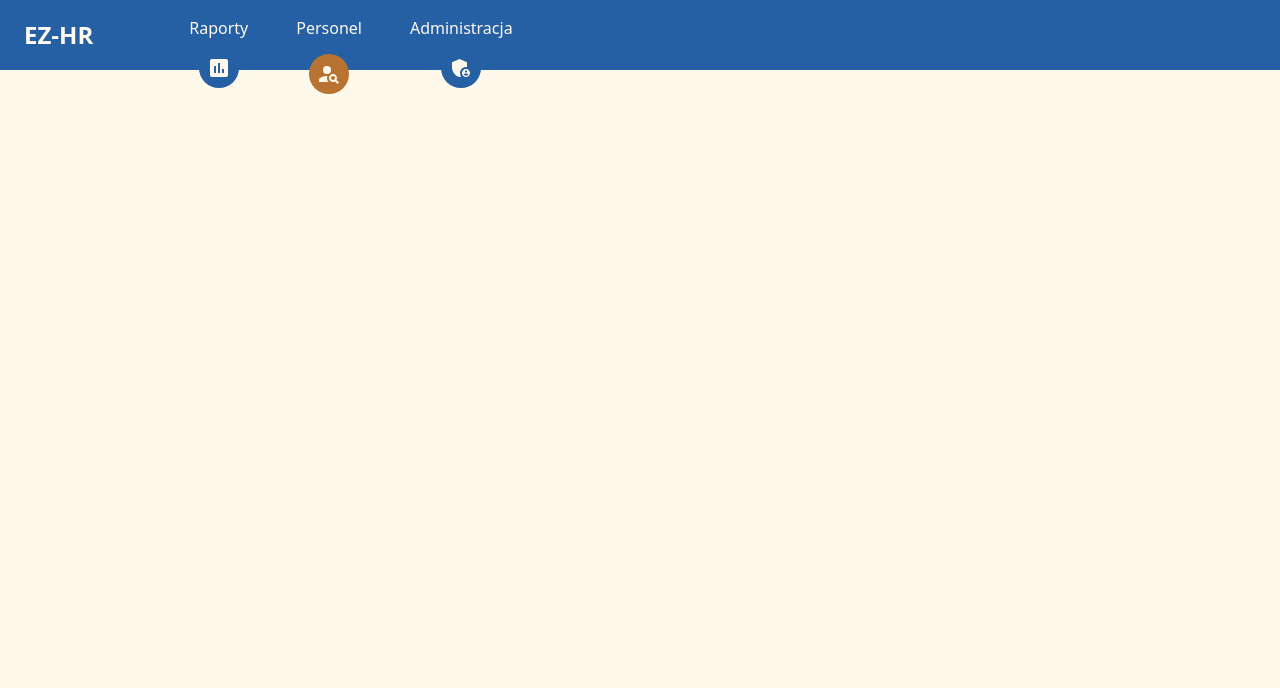
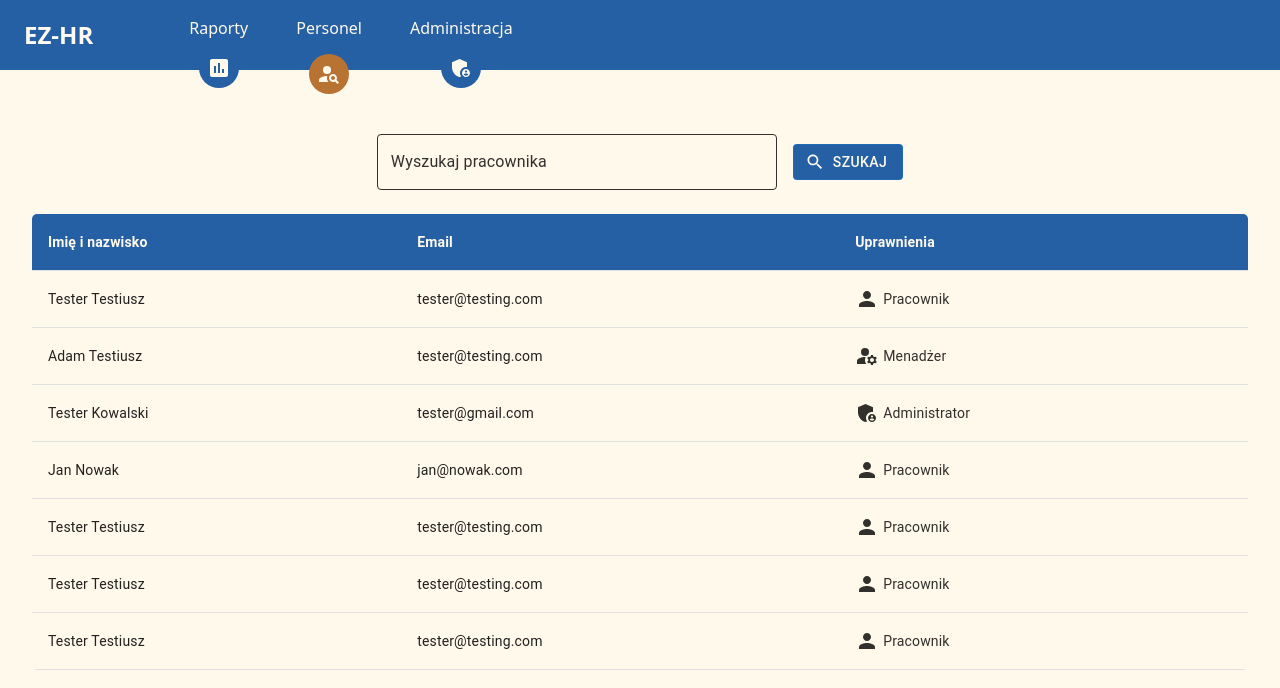
Before and after one commit to tomaszzozo/projektZespolowy, a React (Create React App) app in the folder frontend/: page /personnel in a window 1280 px wide. Shown: the top 688 px of the page. Built offline with nearby package versions, Linux system fonts and the light colour scheme.

Commit message:
personnel sort

```diff
--- a/frontend/src/components/Header/Header.tsx
+++ b/frontend/src/components/Header/Header.tsx
@@ -41,7 +41,7 @@ export default function Header(props: Props) {
   return (
     <header
       className={
-        "position-sticky top-0 container-fluid p-0 m-0 mb-5 bg-primary d-flex align-items-center " +
+        "position-sticky top-0 container-fluid p-0 bg-primary d-flex align-items-center " +
         styles.header
       }
     >
--- a/frontend/src/components/Header/styles.module.scss
+++ b/frontend/src/components/Header/styles.module.scss
@@ -1,3 +1,4 @@
 header {
   height: 70px;
+  margin-bottom: 4rem !important;
 }
--- /dev/null
+++ b/frontend/src/endpoints/Personnel/Personnel.scripts.tsx
@@ -0,0 +1,68 @@
+import PersonIcon from "@mui/icons-material/Person";
+import ManageAccountsIcon from "@mui/icons-material/ManageAccounts";
+import AdminPanelSettingsIcon from "@mui/icons-material/AdminPanelSettings";
+import BugReportIcon from "@mui/icons-material/BugReport";
+import { Person } from "./Personnel";
+
+export namespace PersonnelScripts {
+	export const getRole = (role: number) => {
+		if (role === 0) return "Pracownik";
+		else if (role === 1) return "Menadżer";
+		else if (role === 2) return "Administrator";
+		else return "Błąd!";
+	};
+
+	export const getRoleIcon = (role: number) => {
+		if (role === 0) return <PersonIcon className="color-black" />;
+		else if (role === 1) return <ManageAccountsIcon className="color-black" />;
+		else if (role === 2)
+			return <AdminPanelSettingsIcon className="color-black" />;
+		else return <BugReportIcon />;
+	};
+
+	export const onSearchClick = (
+		searchFieldValue: string,
+		useStateFetchedData: [
+			Person[],
+			React.Dispatch<React.SetStateAction<Person[]>>,
+		]
+	) => {
+		const [fetchedData, setFetchedData] = useStateFetchedData;
+
+		if (searchFieldValue === "") {
+			setFetchedData([
+				...fetchedData.sort((p1, p2) => {
+					return p1.id - p2.id;
+				}),
+			]);
+		}
+
+		setFetchedData([
+			...fetchedData.sort((p1, p2) => {
+				const calculateSortingPoints = (p: Person): number => {
+					if (p.name.includes(searchFieldValue)) {
+						return 5;
+					} else if (p.email.includes(searchFieldValue)) {
+						return 4;
+					} else if (
+						p.name.toLowerCase().includes(searchFieldValue.toLowerCase())
+					) {
+						return 3;
+					} else if (
+						p.email.toLowerCase().includes(searchFieldValue.toLowerCase())
+					) {
+						return 2;
+					} else if (
+						getRole(p.role)
+							.toLowerCase()
+							.includes(searchFieldValue.toLowerCase())
+					) {
+						return 1;
+					}
+					return 0;
+				};
+				return calculateSortingPoints(p2) - calculateSortingPoints(p1);
+			}),
+		]);
+	};
+}
--- a/frontend/src/endpoints/Personnel/Personnel.tsx
+++ b/frontend/src/endpoints/Personnel/Personnel.tsx
@@ -1,10 +1,148 @@
 import Header from "../../components/Header/Header";
-import React from "react";
+import React, { useState } from "react";
+import {
+	Button,
+	Table,
+	TableBody,
+	TableCell,
+	TableContainer,
+	TableHead,
+	TableRow,
+	TextField,
+} from "@mui/material";
+import SearchIcon from "@mui/icons-material/Search";
+import styles from "./styles.module.scss";
+import { PersonnelScripts } from "./Personnel.scripts";
+
+export type Person = {
+	id: number;
+	name: string;
+	surname: string;
+	email: string;
+	role: number;
+};
 
 export default function Personnel() {
-  return (
-    <>
-      <Header selectedPage={"personnel"} />
-    </>
-  );
+	const [searchFieldValue, setSearchFieldValue] = useState("");
+	const [fetchedData, setFetchedData] = useState<Person[]>([
+		{
+			id: 1,
+			name: "Tester",
+			surname: "Testiusz",
+			email: "tester@testing.com",
+			role: 0,
+		},
+		{
+			id: 2,
+			name: "Adam",
+			surname: "Testiusz",
+			email: "tester@testing.com",
+			role: 1,
+		},
+		{
+			id: 3,
+			name: "Tester",
+			surname: "Kowalski",
+			email: "tester@gmail.com",
+			role: 2,
+		},
+		{
+			id: 4,
+			name: "Jan",
+			surname: "Nowak",
+			email: "jan@nowak.com",
+			role: 0,
+		},
+		{
+			id: 5,
+			name: "Tester",
+			surname: "Testiusz",
+			email: "tester@testing.com",
+			role: 0,
+		},
+		{
+			id: 6,
+			name: "Tester",
+			surname: "Testiusz",
+			email: "tester@testing.com",
+			role: 0,
+		},
+		{
+			id: 7,
+			name: "Tester",
+			surname: "Testiusz",
+			email: "tester@testing.com",
+			role: 0,
+		},
+	]);
+
+	return (
+		<>
+			<Header selectedPage={"personnel"} />
+			<div className={"container-fluid"}>
+				<div className={"row mb-4"}>
+					<div className="col d-flex justify-content-center align-items-center">
+						<TextField
+							label="Wyszukaj pracownika"
+							value={searchFieldValue}
+							onChange={(event) => setSearchFieldValue(event.target.value)}
+							variant="outlined"
+							sx={{ width: "100%" }}
+							className={"mx-2 " + styles.searchBar}
+						/>
+						<Button
+							onClick={() =>
+								PersonnelScripts.onSearchClick(searchFieldValue, [
+									fetchedData,
+									setFetchedData,
+								])
+							}
+							variant="outlined"
+							className={
+								"mx-2 bg-primary color-darker-white " + styles.searchButton
+							}
+							startIcon={<SearchIcon />}
+						>
+							Szukaj
+						</Button>
+					</div>
+				</div>
+				<div className={styles.tableContainer}>
+					<TableContainer className={styles.muiTableContainer}>
+						<Table stickyHeader>
+							<TableHead>
+								<TableRow>
+									<TableCell className={styles.tableHeaderCell}>
+										Imię i nazwisko
+									</TableCell>
+									<TableCell className={styles.tableHeaderCell}>
+										Email
+									</TableCell>
+									<TableCell className={styles.tableHeaderCell}>
+										Uprawnienia
+									</TableCell>
+								</TableRow>
+							</TableHead>
+							<TableBody>
+								{fetchedData.map((obj) => (
+									<TableRow key={obj.id} hover role="button">
+										<TableCell>{`${obj.name} ${obj.surname}`}</TableCell>
+										<TableCell>{obj.email}</TableCell>
+										<TableCell>
+											<div className="d-flex align-items-center">
+												{PersonnelScripts.getRoleIcon(obj.role)}
+												<div className="ms-1 color-black">
+													{PersonnelScripts.getRole(obj.role)}
+												</div>
+											</div>
+										</TableCell>
+									</TableRow>
+								))}
+							</TableBody>
+						</Table>
+					</TableContainer>
+				</div>
+			</div>
+		</>
+	);
 }
--- a/frontend/src/endpoints/Personnel/styles.module.scss
+++ b/frontend/src/endpoints/Personnel/styles.module.scss
@@ -0,0 +1,24 @@
+@import "../../index.scss";
+
+.tableContainer {
+	margin-left: 20px;
+	margin-right: 20px;
+}
+
+.muiTableContainer {
+	max-height: 70dvh;
+}
+
+.tableHeaderCell {
+	font-weight: bold;
+	color: $color-darker-white;
+	background-color: $color-primary;
+}
+
+.searchButton {
+	min-width: 100px;
+}
+
+.searchBar {
+	max-width: 400px;
+}
--- a/frontend/src/endpoints/SignIn/SignIn.scripts.tsx
+++ b/frontend/src/endpoints/SignIn/SignIn.scripts.tsx
@@ -14,12 +14,14 @@ export namespace SignInScripts {
     const data = new FormData(event.currentTarget);
     const email = data.get("email")!.toString().trim();
     const password = data.get("password")!.toString().trim();
+    let end = false;
 
     if (!EmailValidator.validate(email.trim())) {
       setEmailError("Nieprawidłowy email");
-      return;
+      end = true;
+    } else {
+      setEmailError("");
     }
-    setEmailError("");
 
     if (
       !/^(?=.*?[a-z])(?=.*?[A-Z])(?=.*?[0-9])(?=.*?[!@#$%^&*()])[a-zA-Z0-9!@#$%^&*()]{8,30}$/.test(
@@ -27,9 +29,14 @@ export namespace SignInScripts {
       )
     ) {
       setPasswordError("Nieprawidłowe hasło");
+      end = true;
+    } else {
+      setPasswordError("");
+    }
+
+    if (end) {
       return;
     }
-    setPasswordError("");
 
     navigate("/");
   };
--- a/frontend/src/index.scss
+++ b/frontend/src/index.scss
@@ -1,13 +1,13 @@
-$color-darker-white: #FFF9EC;
+$color-darker-white: #fff9ec;
 $color-white: #fffbf3;
-$color-black: #31302C;
+$color-black: #31302c;
 $color-primary: #2660a4;
 $color-secondary: #b87333;
 $color-error-red: #d32f2f;
 
 body {
 	background-color: $color-darker-white;
-  padding: 0 !important
+	padding: 0 !important;
 }
 
 .fullscreenParent {
@@ -46,20 +46,19 @@ body {
 }
 
 .MuiFormLabel-root {
-  color: $color-black
+	color: $color-black;
 }
 
 .MuiOutlinedInput-notchedOutline {
 	border-color: $color-black;
 }
 
-.MuiOutlinedInput-root.MuiFocused > fieldset {
-  border-color: $color-primary;
+.MuiOutlinedInput-root.Mui-focused fieldset {
+	border-color: $color-primary !important;
 }
 
-.MuiOutlinedInput-root.MuiFocused > .MuiFormLabel-root {
-  color: $color-primary;
-  font-weight: 400;
+.MuiFormLabel-root.Mui-focused {
+	color: $color-primary !important;
 }
 
 .bg-white {
@@ -74,7 +73,8 @@ body {
 	background-color: $color-primary !important;
 }
 
-.avatar-bg-primary.MuiAvatar-root, .MuiButton-sizeLarge {
+.avatar-bg-primary.MuiAvatar-root,
+.MuiButton-sizeLarge {
 	background-color: $color-primary !important;
 	color: $color-white !important;
 }
@@ -85,19 +85,19 @@ body {
 }
 
 .color-black {
-  color: $color-black
+	color: $color-black;
 }
 
 .color-error-red {
-  color: $color-error-red !important
+	color: $color-error-red !important;
 }
 
 .color-white {
-  color: $color-white
+	color: $color-white;
 }
 
 .color-darker-white {
-  color: $color-darker-white
+	color: $color-darker-white;
 }
 
 .color-primary {
@@ -116,3 +116,7 @@ body {
 .cursor-pointer {
 	cursor: pointer;
 }
+
+.MuiTableContainer-root {
+	border-radius: 5px;
+}
```
Lines whose indentation alone changed are shown as unchanged.
